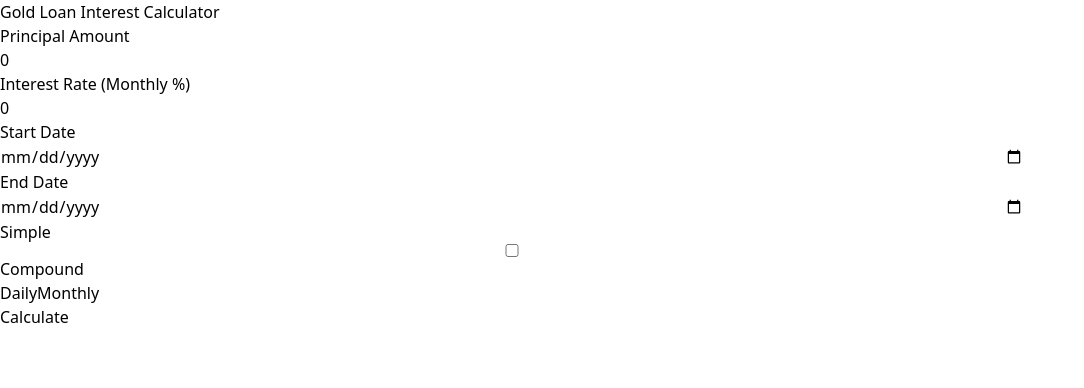
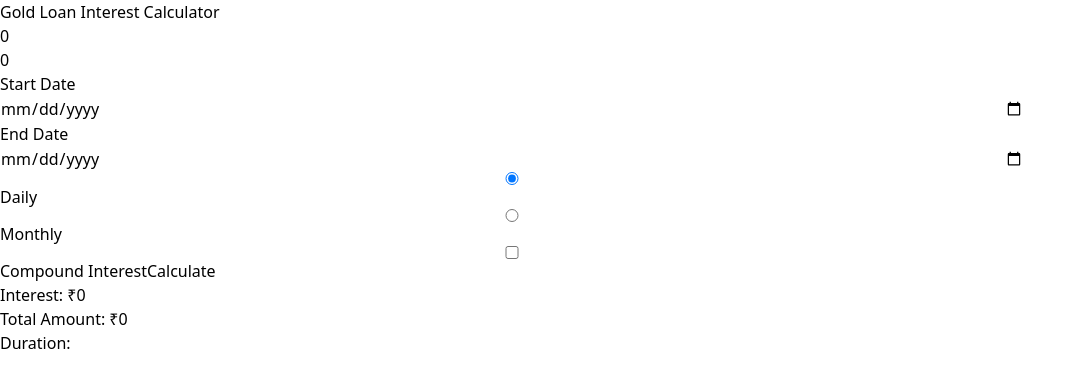
Before and after one commit to VamsikrishnaA/Interest_calculator, a React (Vite) app: page / in a window 1280 px wide. Shown: the top 388 px of the page, without its empty margins (0-1084 px from the left). Built offline with nearby package versions, Linux system fonts and the light colour scheme.

Commit message:
Update App.jsx

```diff
--- a/src/App.jsx
+++ b/src/App.jsx
@@ -1,186 +1,137 @@
 import React, { useState } from "react"; import dayjs from "dayjs"; import "./App.css";
 
-function App() { const [principal, setPrincipal] = useState(0); const [rate, setRate] = useState(0); const [startDate, setStartDate] = useState(""); const [endDate, setEndDate] = useState(""); const [isCompound, setIsCompound] = useState(false); const [mode, setMode] = useState("daily"); const [result, setResult] = useState(null);
+function App() { const [principal, setPrincipal] = useState(0); const [rate, setRate] = useState(0); const [startDate, setStartDate] = useState(""); const [endDate, setEndDate] = useState(""); const [interest, setInterest] = useState(0); const [totalAmount, setTotalAmount] = useState(0); const [duration, setDuration] = useState(""); const [mode, setMode] = useState("daily"); const [isCompound, setIsCompound] = useState(false);
 
-const calculateInterest = () => { if (!startDate || !endDate) return;
+const handleCalculate = () => { if (!startDate || !endDate || principal <= 0 || rate <= 0) return;
 
 const start = dayjs(startDate);
 const end = dayjs(endDate);
+const days = end.diff(start, "day");
+
+let calculatedInterest = 0;
 let total = 0;
-let interest = 0;
-const timeDiff = end.diff(start, mode === "daily" ? "day" : "month", true);
+let months = 0;
+
+if (mode === "daily") {
+  const dailyRate = rate / 30;
 
   if (isCompound) {
-  if (mode === "daily") {
-    let days = Math.floor(timeDiff);
-    let currentPrincipal = principal;
-    const dailyRate = rate / 30 / 100;
-
-    if (days >= 365) {
-      const interest1 = currentPrincipal * dailyRate * 365;
-      currentPrincipal += interest1;
-      const remainingDays = days - 365;
-      const interest2 = currentPrincipal * dailyRate * remainingDays;
-      interest = interest1 + interest2;
+    let tempPrincipal = principal;
+    let interestAccrued = 0;
+    if (days > 365) {
+      const firstYearInterest = (tempPrincipal * dailyRate * 365) / 100;
+      interestAccrued += firstYearInterest;
+      tempPrincipal += firstYearInterest;
+      const remainingInterest = (tempPrincipal * dailyRate * (days - 365)) / 100;
+      interestAccrued += remainingInterest;
     } else {
-      interest = currentPrincipal * dailyRate * days;
+      interestAccrued = (tempPrincipal * dailyRate * days) / 100;
     }
-    total = principal + interest;
-    setResult({ total, time: `${days} Days`, interest });
-
+    calculatedInterest = interestAccrued;
+    total = principal + interestAccrued;
   } else {
-    const start = dayjs(startDate);
-    const end = dayjs(endDate);
-    const totalMonths = end.diff(start, 'month');
-    const remainingDays = end.diff(start.add(totalMonths, 'month'), 'day');
-
-    let monthsCount = totalMonths;
-    if (remainingDays > 16) monthsCount += 1;
-    else if (remainingDays >= 6) monthsCount += 0.5;
-
-    const monthlyRate = rate / 100;
-    let currentPrincipal = principal;
-    let tempInterest = 0;
-
-    if (monthsCount >= 12) {
-      const interest1 = currentPrincipal * monthlyRate * 12;
-      currentPrincipal += interest1;
-      const interest2 = currentPrincipal * monthlyRate * (monthsCount - 12);
-      tempInterest = interest1 + interest2;
-    } else {
-      tempInterest = currentPrincipal * monthlyRate * monthsCount;
+    calculatedInterest = (principal * dailyRate * days) / 100;
+    total = principal + calculatedInterest;
   }
 
-    // Add interest for <6 days
-    if (remainingDays < 6 && remainingDays > 0) {
-      const dailyRate = rate / 30 / 100;
-      tempInterest += currentPrincipal * dailyRate * remainingDays;
+  setDuration(`${days} Days`);
+} else {
+  const totalDays = end.diff(start, "day");
+  const fullMonths = Math.floor(totalDays / 30);
+  const remainingDays = totalDays % 30;
+
+  if (remainingDays >= 6 && remainingDays <= 16) {
+    months = fullMonths + 0.5;
+  } else if (remainingDays > 16) {
+    months = fullMonths + 1;
+  } else if (remainingDays < 6) {
+    months = fullMonths;
+    const simpleInterest = (principal * rate * remainingDays) / (30 * 100);
+    calculatedInterest = (principal * rate * months) / 100 + simpleInterest;
+    total = principal + calculatedInterest;
+    setInterest(calculatedInterest.toFixed(2));
+    setTotalAmount(total.toFixed(2));
+    setDuration(`${months} Months ${remainingDays} Days`);
+    return;
   }
 
-    interest = tempInterest;
-    total = principal + interest;
-    setResult({ total, time: `${monthsCount} Months`, interest });
-  }
+  if (isCompound) {
+    let tempPrincipal = principal;
+    let interestAccrued = 0;
+
+    if (months > 12) {
+      const firstYearInterest = (tempPrincipal * rate * 12) / 100;
+      interestAccrued += firstYearInterest;
+      tempPrincipal += firstYearInterest;
+      const remainingInterest = (tempPrincipal * rate * (months - 12)) / 100;
+      interestAccrued += remainingInterest;
     } else {
-  if (mode === "daily") {
-    const days = Math.floor(timeDiff);
-    const dailyRate = rate / 30 / 100;
-    interest = principal * dailyRate * days;
-    total = principal + interest;
-    setResult({ total, time: `${days} Days`, interest });
-  } else {
-    const totalMonths = end.diff(start, 'month');
-    const remainingDays = end.diff(start.add(totalMonths, 'month'), 'day');
-
-    let monthsCount = totalMonths;
-    if (remainingDays > 16) monthsCount += 1;
-    else if (remainingDays >= 6) monthsCount += 0.5;
-
-    const monthlyRate = rate / 100;
-    interest = principal * monthlyRate * monthsCount;
-
-    // Add interest for <6 days
-    if (remainingDays < 6 && remainingDays > 0) {
-      const dailyRate = rate / 30 / 100;
-      interest += principal * dailyRate * remainingDays;
+      interestAccrued = (tempPrincipal * rate * months) / 100;
     }
 
-    total = principal + interest;
-    setResult({ total, time: `${monthsCount} Months`, interest });
+    calculatedInterest = interestAccrued;
+    total = principal + calculatedInterest;
+  } else {
+    calculatedInterest = (principal * rate * months) / 100;
+    total = principal + calculatedInterest;
   }
+
+  setDuration(`${months} Months`);
 }
+
+setInterest(calculatedInterest.toFixed(2));
+setTotalAmount(total.toFixed(2));
 
 };
 
-return ( <div className="min-h-screen bg-gradient-to-b from-white to-blue-50 p-4"> <div className="max-w-xl mx-auto bg-white p-6 rounded-2xl shadow-xl space-y-4"> <h1 className="text-2xl font-bold text-blue-600 text-center">Gold Loan Interest Calculator</h1>
+const clearZero = (e, setter) => { if (e.target.value === "0") { e.target.value = ""; } };
 
-<div className="space-y-2">
-      <label className="block text-sm font-medium">Principal Amount</label>
+const resetIfEmpty = (e, setter) => { if (e.target.value === "") { setter(0); e.target.value = "0"; } };
+
+return ( <div className="min-h-screen bg-gradient-to-br from-gray-100 to-gray-300 p-6 text-gray-900"> <h1 className="text-3xl font-bold text-center mb-6">Gold Loan Interest Calculator</h1> <div className="max-w-md mx-auto space-y-4 bg-white p-6 rounded-2xl shadow-xl"> <input type="number" value={principal} onChange={(e) => setPrincipal(Number(e.target.value))} onFocus={(e) => clearZero(e, setPrincipal)} onBlur={(e) => resetIfEmpty(e, setPrincipal)} placeholder="Enter Principal" className="w-full p-2 border rounded text-black" /> <input type="number" value={rate} onChange={(e) => setRate(Number(e.target.value))} onFocus={(e) => clearZero(e, setRate)} onBlur={(e) => resetIfEmpty(e, setRate)} placeholder="Monthly Interest Rate %" className="w-full p-2 border rounded text-black" /> <label className="block text-sm font-medium">Start Date</label> <input type="date" value={startDate} onChange={(e) => setStartDate(e.target.value)} placeholder="Start Date" className="w-full p-2 border rounded text-black" /> <label className="block text-sm font-medium">End Date</label> <input type="date" value={endDate} onChange={(e) => setEndDate(e.target.value)} placeholder="End Date" className="w-full p-2 border rounded text-black" />
+
+<div className="flex justify-between">
+      <label>
         <input
-        type="number"
-        placeholder="Enter principal"
-        className="w-full p-2 rounded-xl border focus:outline-none focus:ring-2 focus:ring-blue-400 shadow-md"
-        value={principal}
-        onChange={(e) => setPrincipal(parseFloat(e.target.value))}
+          type="radio"
+          value="daily"
+          checked={mode === "daily"}
+          onChange={() => setMode("daily")}
         />
+        Daily
+      </label>
+      <label>
+        <input
+          type="radio"
+          value="monthly"
+          checked={mode === "monthly"}
+          onChange={() => setMode("monthly")}
+        />
+        Monthly
+      </label>
     </div>
 
-    <div className="space-y-2">
-      <label className="block text-sm font-medium">Interest Rate (Monthly %)</label>
-      <input
-        type="number"
-        placeholder="Enter monthly interest rate"
-        className="w-full p-2 rounded-xl border focus:outline-none focus:ring-2 focus:ring-blue-400 shadow-md"
-        value={rate}
-        onChange={(e) => setRate(parseFloat(e.target.value))}
-      />
-    </div>
-
-    <div className="space-y-2">
-      <label className="block text-sm font-medium">Start Date</label>
-      <input
-        type="date"
-        placeholder="Select start date"
-        className="w-full p-2 rounded-xl border focus:outline-none focus:ring-2 focus:ring-blue-400 shadow-md"
-        value={startDate}
-        onChange={(e) => setStartDate(e.target.value)}
-      />
-    </div>
-
-    <div className="space-y-2">
-      <label className="block text-sm font-medium">End Date</label>
-      <input
-        type="date"
-        placeholder="Select end date"
-        className="w-full p-2 rounded-xl border focus:outline-none focus:ring-2 focus:ring-blue-400 shadow-md"
-        value={endDate}
-        onChange={(e) => setEndDate(e.target.value)}
-      />
-    </div>
-
-    <div className="flex justify-between items-center">
-      <span className="text-sm">Simple</span>
-      <label className="relative inline-flex items-center cursor-pointer">
+    <label className="flex items-center space-x-2">
       <input
         type="checkbox"
-          className="sr-only peer"
         checked={isCompound}
-          onChange={(e) => setIsCompound(e.target.checked)}
+        onChange={() => setIsCompound(!isCompound)}
       />
-        <div className="w-11 h-6 bg-gray-300 peer-focus:outline-none peer-focus:ring-2 peer-focus:ring-blue-300 rounded-full peer peer-checked:after:translate-x-full after:content-[''] after:absolute after:top-0.5 after:left-[2px] after:bg-white after:rounded-full after:h-5 after:w-5 after:transition-all peer-checked:bg-blue-600"></div>
+      <span>Compound Interest</span>
     </label>
-      <span className="text-sm">Compound</span>
-    </div>
-
-    <div className="flex gap-4">
-      <button
-        onClick={() => setMode("daily")}
-        className={`flex-1 px-4 py-2 rounded-xl ${mode === "daily" ? "bg-blue-600 text-white" : "bg-gray-100 text-gray-700"}`}
-      >
-        Daily
-      </button>
-      <button
-        onClick={() => setMode("monthly")}
-        className={`flex-1 px-4 py-2 rounded-xl ${mode === "monthly" ? "bg-blue-600 text-white" : "bg-gray-100 text-gray-700"}`}
-      >
-        Monthly
-      </button>
-    </div>
 
     <button
-      onClick={calculateInterest}
-      className="w-full bg-gradient-to-r from-blue-500 to-indigo-500 text-white font-medium px-4 py-2 rounded-xl shadow hover:scale-105 transition"
+      onClick={handleCalculate}
+      className="w-full bg-indigo-600 text-white p-2 rounded hover:bg-indigo-700"
     >
       Calculate
     </button>
 
-    {result && (
-      <div className="mt-4 bg-gray-50 p-4 rounded-xl shadow-md">
-        <p className="text-lg font-bold text-green-600">Total Amount: ₹{result.total.toFixed(2)}</p>
-        <p className="text-sm text-gray-600">Duration: {result.time}</p>
-        <p className="text-sm text-gray-600">Interest: ₹{result.interest.toFixed(2)}</p>
+    <div className="text-center">
+      <p>Interest: ₹{interest}</p>
+      <p>Total Amount: ₹{totalAmount}</p>
+      <p>Duration: {duration}</p>
     </div>
-    )}
   </div>
 </div>
 
```
Lines whose indentation alone changed are shown as unchanged.
